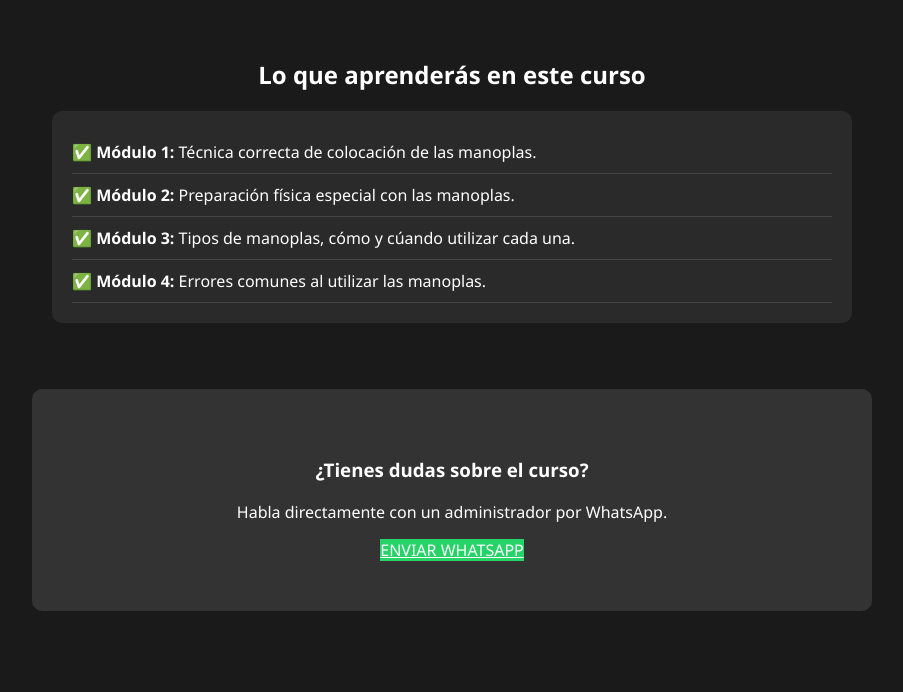
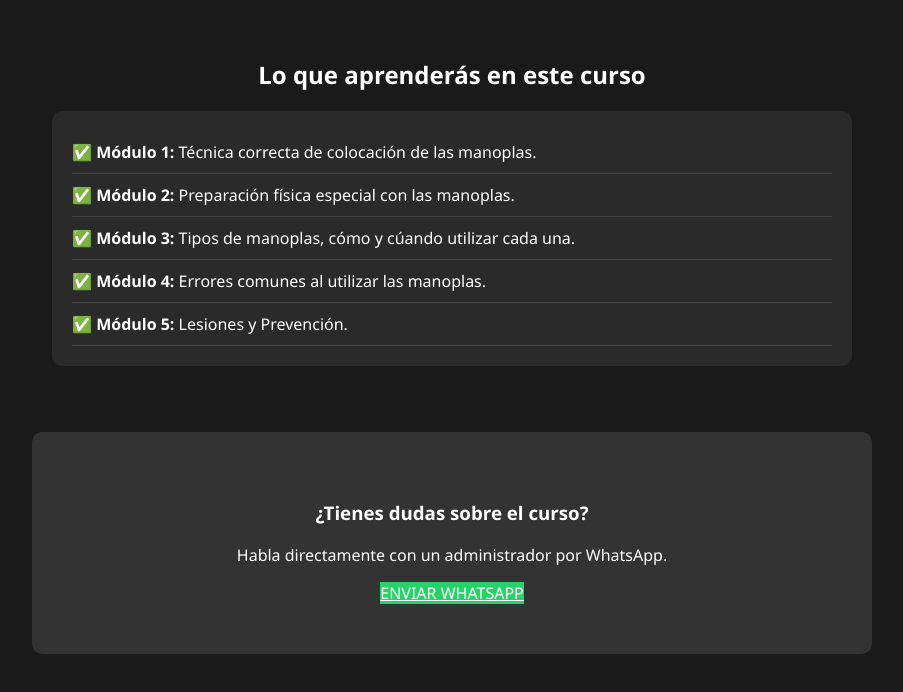
Before and after one commit to ricocu-cpu/Taller-Manopleo, a plain HTML site: page index.html in a window 1280 px wide. Shown: the part 1195-1887 px from the top of the page, without its empty margins (188-1091 px from the left). Before the commit the page ends 1856 px from the top, so only its background shows below. Drawn offline with Linux system fonts and the light colour scheme.

Commit message:
Update index.html

```diff
--- a/index.html
+++ b/index.html
@@ -75,6 +75,7 @@
             <li>✅ <strong>Módulo 2:</strong> Preparación física especial con las manoplas.</li>
             <li>✅ <strong>Módulo 3:</strong> Tipos de manoplas, cómo y cúando utilizar cada una.</li>
             <li>✅ <strong>Módulo 4:</strong> Errores comunes al utilizar las manoplas.</li>
+            <li>✅ <strong>Módulo 5:</strong> Lesiones y Prevención.</li>
         </ul>
     </div>
 <div class="container" style="background-color: #333; border-radius: 10px; margin-bottom: 50px;">
```
